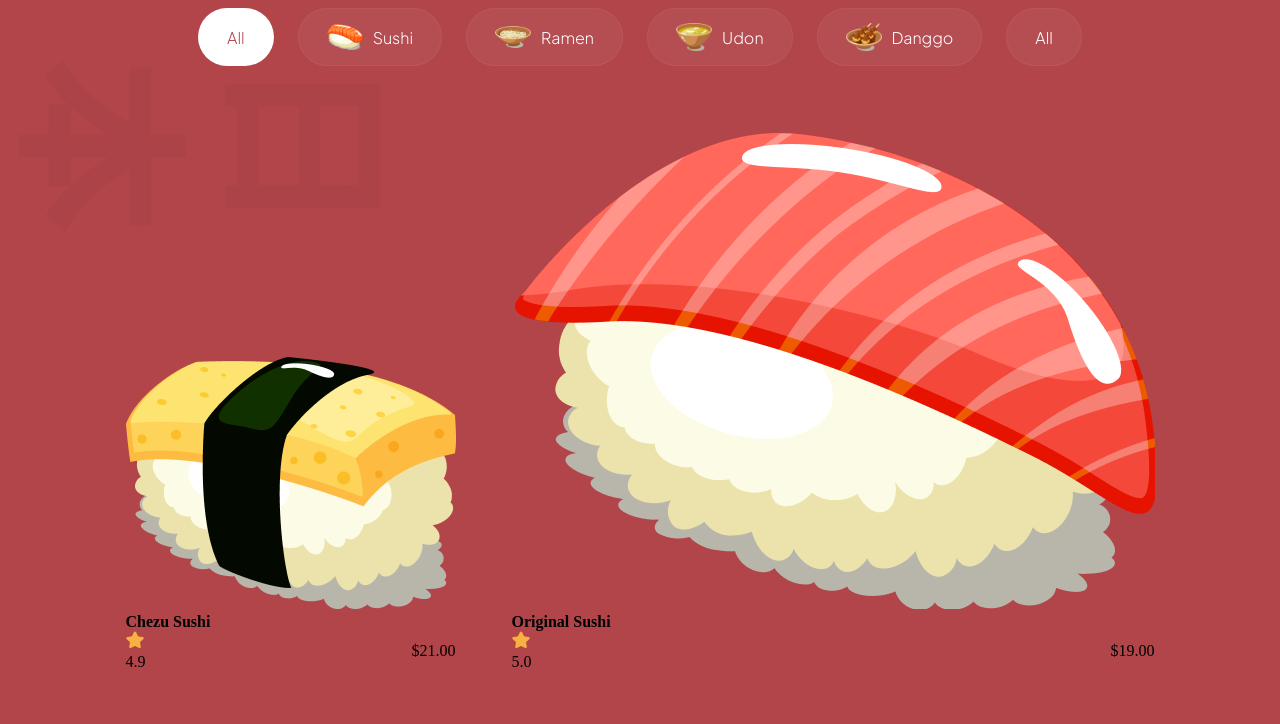
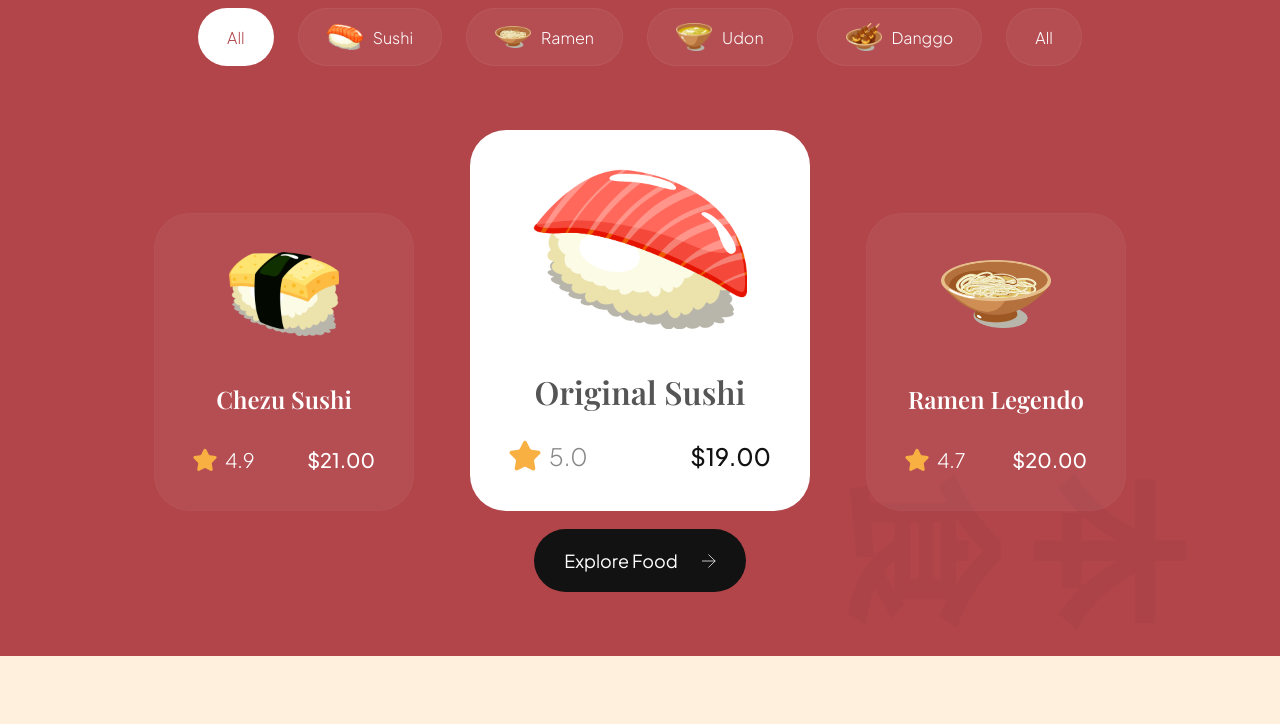
Before and after one commit to kaluczadzsi/sushiman, a website built with Vite: page index.html in a window 1280 px wide. Shown: the part 1700-2424 px from the top of the page. After the commit the page ends 2356 px from the top, so only its background shows below. Built offline with nearby package versions, Linux system fonts and the light colour scheme.

Commit message:
All styles added to the popular foods section

```diff
--- a/css/sections/popular.css
+++ b/css/sections/popular.css
@@ -93,3 +93,91 @@
   object-fit: contain;
   margin-left: 21px;
 }
+
+.popular-foods__card {
+  padding: 38px;
+  min-width: 260px;
+  height: fit-content;
+  display: flex;
+  align-items: center;
+  flex-direction: column;
+  border-radius: 36px;
+  background-color: rgba(255, 255, 255, 0.05);
+  border: 1px solid rgba(255, 255, 255, 0.02);
+}
+
+.popular-foods__card-image {
+  width: 110px;
+  height: 84px;
+  object-fit: contain;
+}
+
+.popular-foods__card-title {
+  margin-top: 47px;
+  font-weight: 600;
+  font-size: 24px;
+  line-height: 32px;
+  font-family: var(--playfair-display);
+  color: #fff;
+  text-align: center;
+}
+
+.popular-foods__card-details {
+  width: 100%;
+  margin-top: 32px;
+}
+
+.popular-foods__card-rating {
+  display: flex;
+  align-items: center;
+  gap: 8px;
+}
+
+.popular-foods__card-rating img {
+  width: 24px;
+  width: 24px;
+  object-fit: contain;
+}
+
+.popular-foods__card-rating p {
+  font-size: 20px;
+  font-weight: 300;
+  font-family: var(--plus-jakarta-sans);
+  color: #fff;
+}
+
+.popular-foods__card-price {
+  font-size: 20px;
+  font-weight: 500;
+  font-family: var(--plus-jakarta-sans);
+  color: #fff;
+}
+
+.popular-foods__card.active-card {
+  background: #fff;
+  min-width: 340px;
+}
+
+.popular-foods__card.active-card .popular-foods__card-image {
+  width: 214px;
+  height: 160px;
+}
+.popular-foods__card.active-card .popular-foods__card-title {
+  color: var(--black-500);
+  font-size: 32px;
+}
+
+.popular-foods__card.active-card .popular-foods__card-rating img {
+  width: 32px;
+  height: 32px;
+}
+
+.popular-foods__card.active-card .popular-foods__card-rating p {
+  font-size: 24px;
+  color: var(--gray-100);
+}
+
+.popular-foods__card.active-card .popular-foods__card-price {
+  font-size: 24px;
+  color: var(--secondary-color);
+}
--- a/index.html
+++ b/index.html
@@ -12,11 +12,11 @@
     <header>
       <nav class="header__nav">
         <div class="header__logo">
-          <h4>Sushiman</h4>
+          <h4 data-aos="fade-down">Sushiman</h4>
           <div class="header__logo-overlay"></div>
         </div>
 
-        <ul class="header__menu">
+        <ul class="header__menu" data-aos="fade-down ">
           <li><a href="#menu">Menu</a></li>
           <li><a href="#food">Food</a></li>
           <li><a href="#services">Services</a></li>
@@ -121,7 +121,7 @@
       </div>
 
       <div class="popular-foods__catalogue">
-        <article class="popular-foods__card active-card">
+        <article class="popular-foods__card">
           <img
             class="popular-foods__card-image"
             src="assets/sushi-12.png"
@@ -138,7 +138,7 @@
           </div>
         </article>
 
-        <article class="popular-foods__card">
+        <article class="popular-foods__card active-card">
           <img
             class="popular-foods__card-image"
             src="assets/sushi-11.png"
--- a/js/script.js
+++ b/js/script.js
@@ -5,14 +5,14 @@ import sushi12 from '../assets/sushi-12.png';
 import sushi11 from '../assets/sushi-11.png';
 import sushi10 from '../assets/sushi-10.png';
 
-/* import AOS from 'aos';
-import 'aos/dist/aos.css'; */
+import AOS from 'aos';
+import 'aos/dist/aos.css';
 
 // init AOS animation
-// AOS.init({
-//   duration: 1000,
-//   offset: 100,
-// });
+AOS.init({
+  duration: 1000,
+  offset: 100,
+});
 
 const trendingSushis = [
   'Make Sushi',
--- a/package.json
+++ b/package.json
@@ -10,5 +10,8 @@
   },
   "devDependencies": {
     "vite": "^4.3.2"
+  },
+  "dependencies": {
+    "aos": "^2.3.4"
   }
 }
```
Also changed, not shown: 1 other file.
